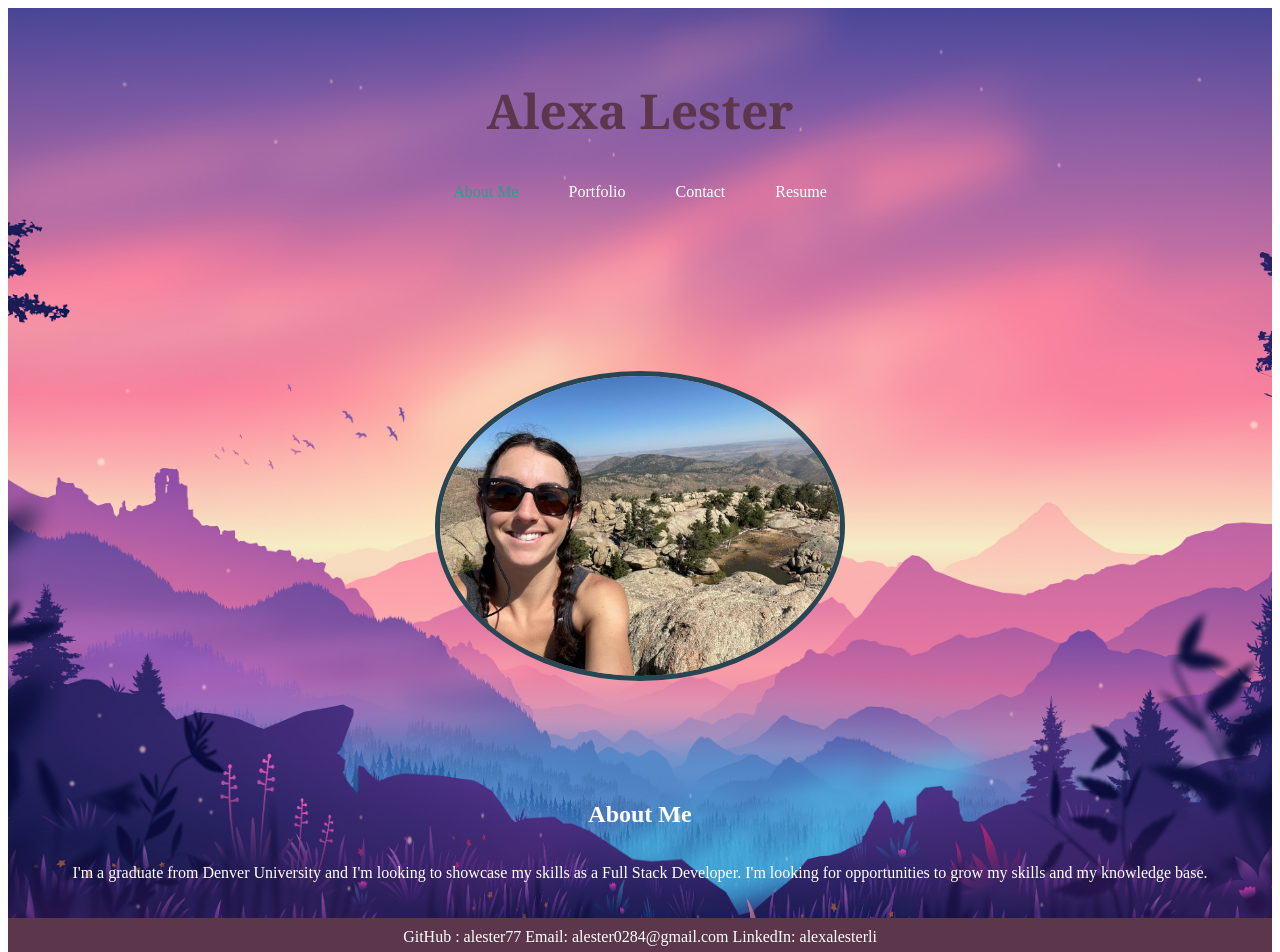
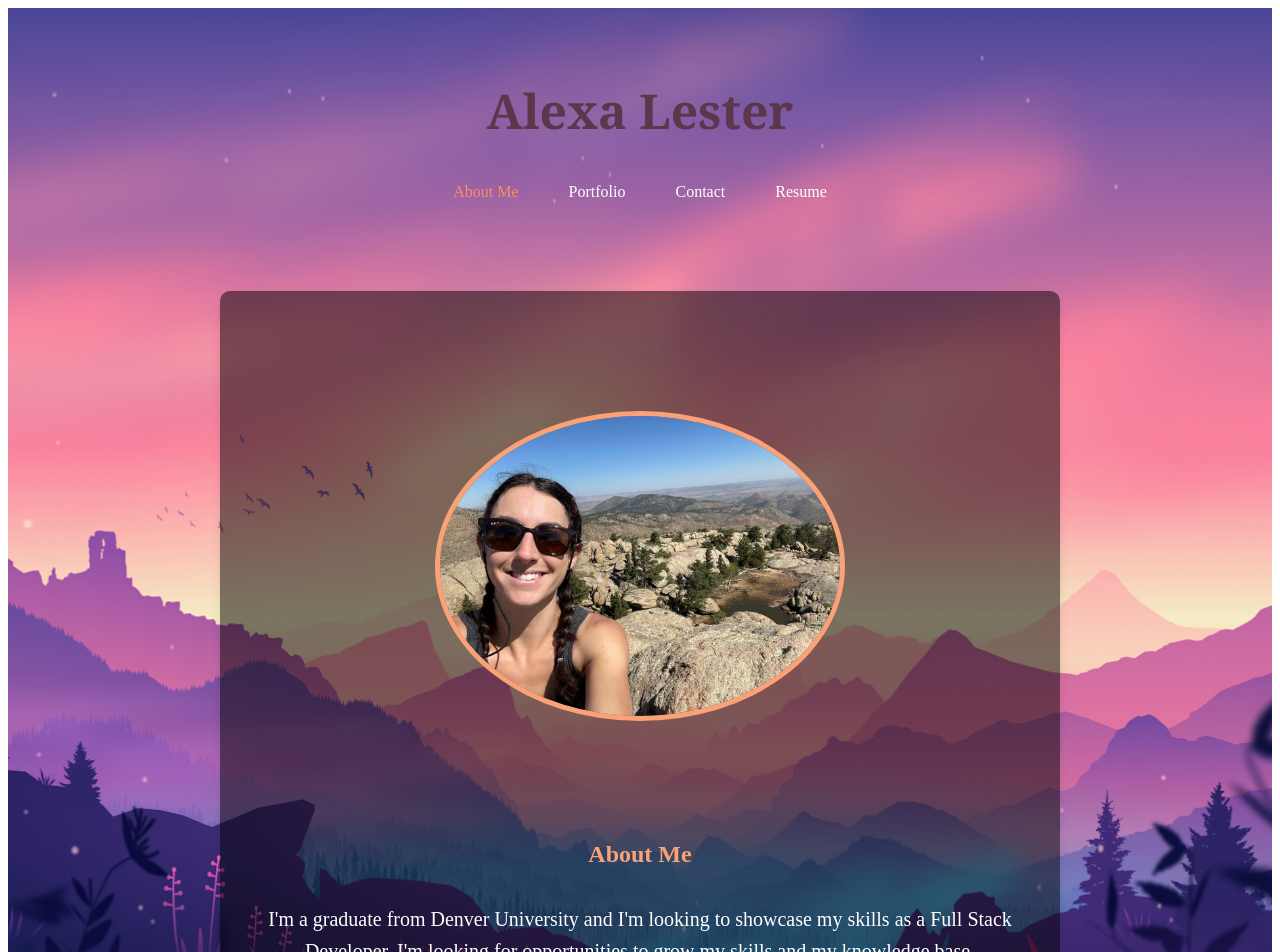
Before and after one commit to alester77/React_Portfolio, a React (Vite) app: page / in a window 1280 px wide. Shown: the top 952 px of the page. Built offline with nearby package versions, Linux system fonts and the light colour scheme.

Commit message:
styling resume

```diff
--- a/src/App.css
+++ b/src/App.css
@@ -1,5 +1,4 @@
 * {
-  /* background-color: #F4A261; */
   color: white;
 }
 
@@ -26,7 +25,7 @@ nav ul li a {
 }
 
 nav ul li.active {
-  color: #2A9D8F; /* Highlight color for active state */
+  color: #FF8C61; /* Highlight color for active state */
 }
 
 /* Header Styling */
@@ -49,7 +48,6 @@ header {
   display: flex;
   flex-direction: column;
   min-height: 100vh;
-  background-color: #F4A261, 0.7;
   background-image: url('../public/images/mountain-lake-13.jpg');
   background-size: cover;
   background-position: center;
@@ -62,8 +60,6 @@ header {
 
 .contentWrap{
   flex: 1;
-
-
 }
 
 /* About Section Styling */
@@ -71,11 +67,17 @@ header {
   display: flex;
   flex-direction: column;
   align-items: center;
+  background-color: rgba(0, 0, 0, 0.5);
+  box-shadow: 0 4px 8px rgba(0, 0, 0, 0.1);
+  text-align: center;
+  padding: 20px;
+  border-radius: 10px;
+  margin: 20px auto;
+  max-width: 800px;
 }
 .greyRock {
-  background-color: #2A9D8F;
   border-radius: 100%;
-  border: #264653 5px solid;
+  border: #FAA275 5px solid;
   margin: 100px;
   display: flex;
   justify-content: center;
@@ -83,11 +85,16 @@ header {
 
 }
 
-.project img {
-  width: 300px; /* Set a fixed width */
-  height: 200px; /* Set a fixed height */
-  object-fit: cover; /* This will ensure the image covers the area without stretching */
-  border-radius: 8px; /* Optional: if you want rounded corners */
+#about h2 {
+  color: #FAA275;
+  margin-bottom: 15px;
+}
+
+#about p {
+  color: white;
+  font-size: 1em;
+  line-height: 1.6;
+  font-size: 20px;
 }
 
 
@@ -213,6 +220,37 @@ header {
   background-color: #985277;
 }
 
+#resume {
+  text-align: center;
+  padding: 20px;
+  background-color: #5c374c;
+  border-radius: 10px;
+  margin: 20px auto;
+  max-width: 400px;
+  box-shadow: 0 4px 8px rgba(0, 0, 0, 0.1);
+}
+
+#resume h2 {
+  color: #f5ecef;
+  margin-bottom: 15px;
+}
+
+#resume a {
+  display: inline-block;
+  background-color: #985277;
+  color: white;
+  padding: 10px 15px;
+  border-radius: 4px;
+  text-decoration: none;
+  margin: 20px 0;
+  transition: background-color 0.3s ease;
+}
+
+#resume a:hover {
+  background-color: #ce6a85;
+}
+
+
 footer {
   background-color: #5C374C;
   color: white;
```
